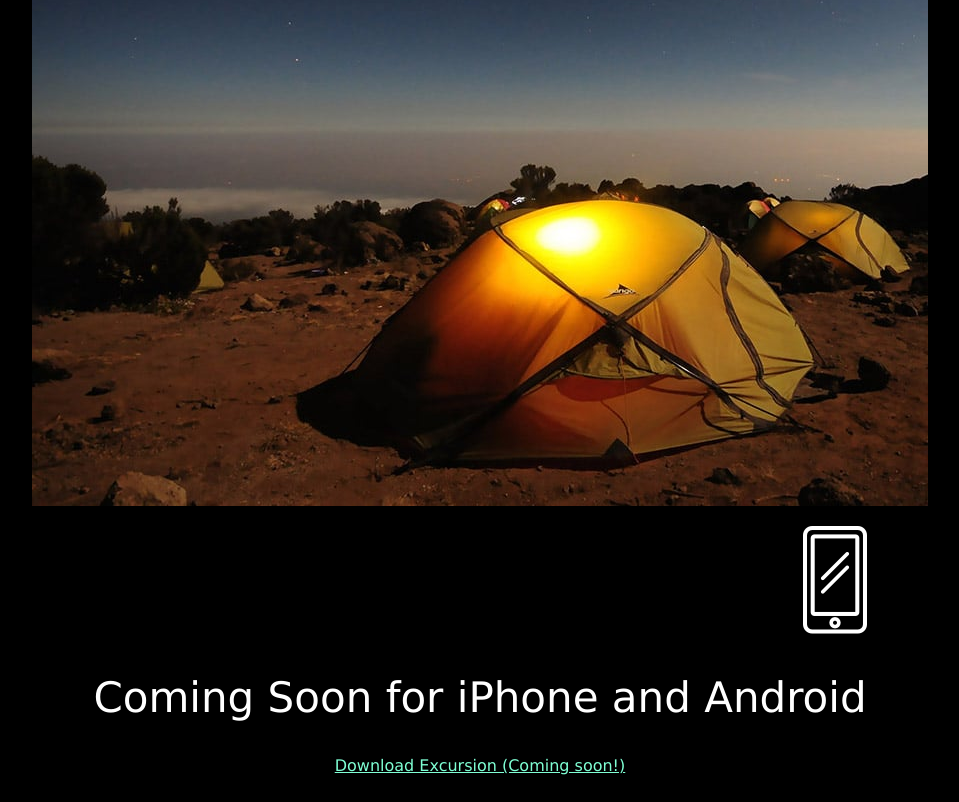
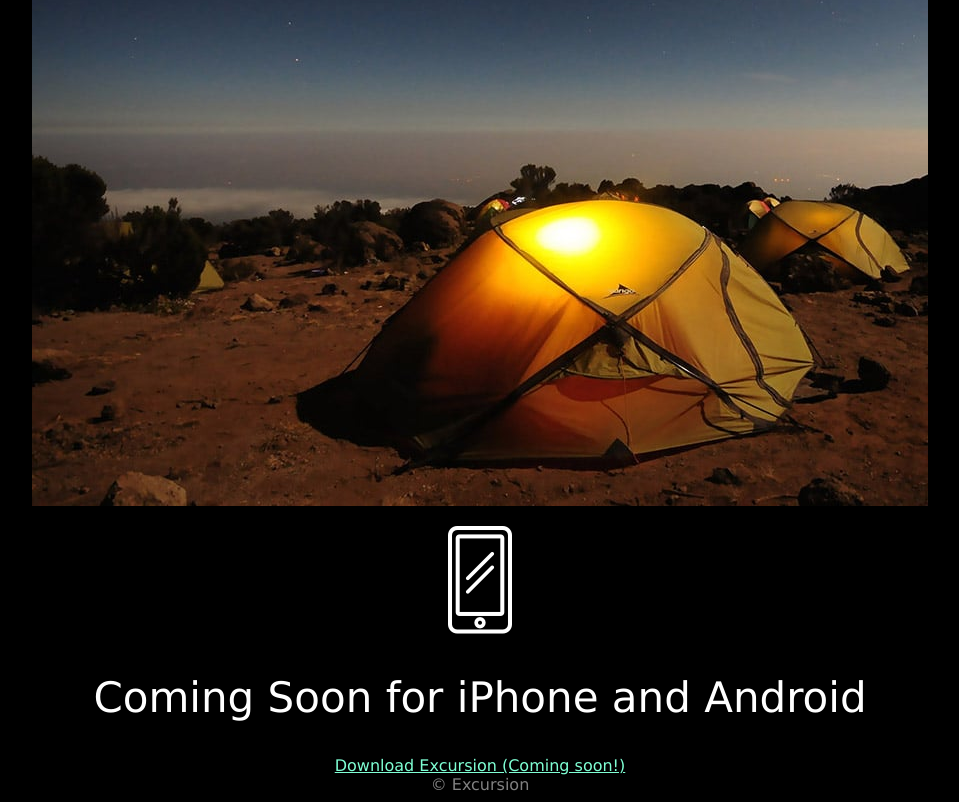
Before and after one commit to robin-pfeil/excursion, a plain HTML site: page index.html in a window 1280 px wide. Shown: the part 481-1283 px from the top of the page, without its empty margins (160-1119 px from the left). Drawn offline with Linux system fonts and the light colour scheme.

Commit message:
Add style for footer and update style for paragraph

```diff
--- a/resources/css/style.css
+++ b/resources/css/style.css
@@ -27,5 +27,10 @@ a {
 
 p {
     color: gray;
+    font-size: 21;
+}
+
+footer {
+    color: gray;
     text-align: right;
 }
```
